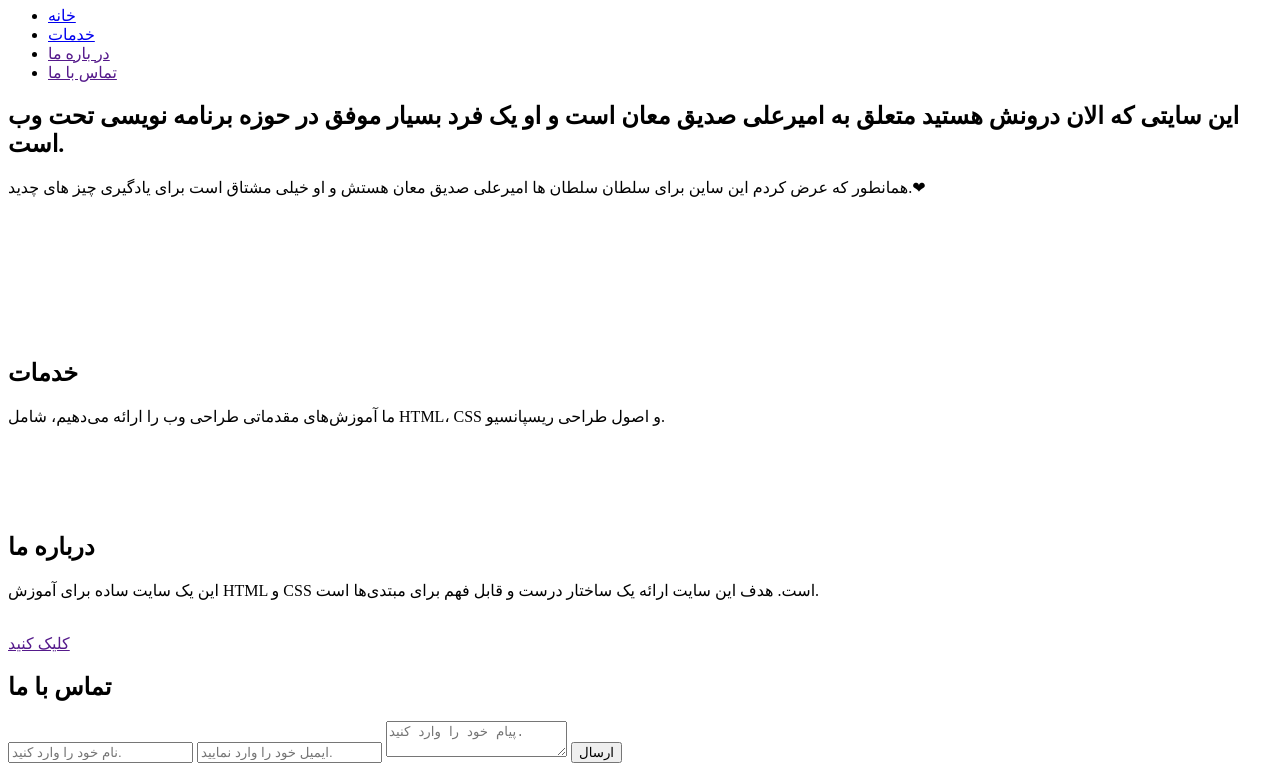
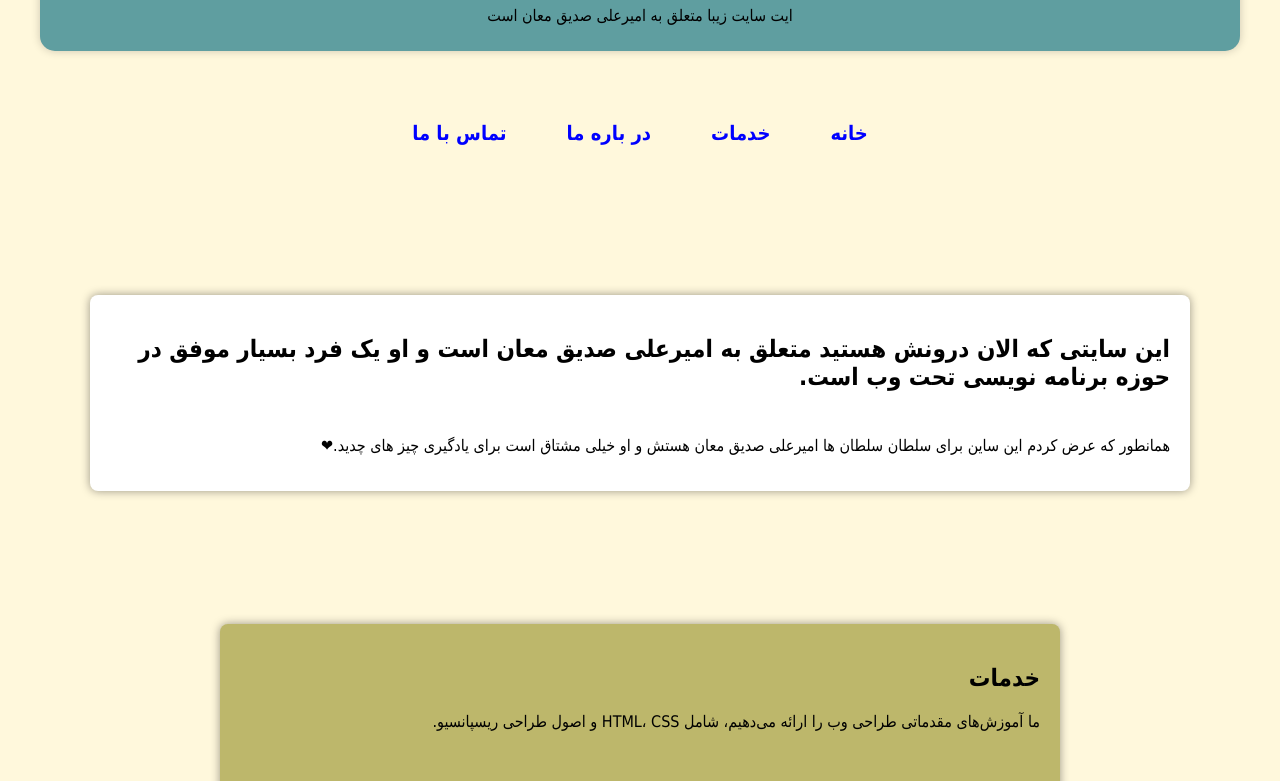
Before and after one commit to amiralisediqmaan/mywedsite, a plain HTML site: page index.html in a window 1280 px wide. Shown: the part 110-891 px from the top of the page. Drawn offline with Linux system fonts and the light colour scheme.

Commit message:
index.html

```diff
--- a/index.html
+++ b/index.html
@@ -4,7 +4,7 @@
     <meta charset="UTF-8">
     <meta name="viewport" content="width=device-width, initial-scale=1.0">
     <title>Document</title>
-    <link rel="stylesheet" href="style(4).css">
+    <link rel="stylesheet" href="style.css">
 </head>
 <body>
     <header>
```
